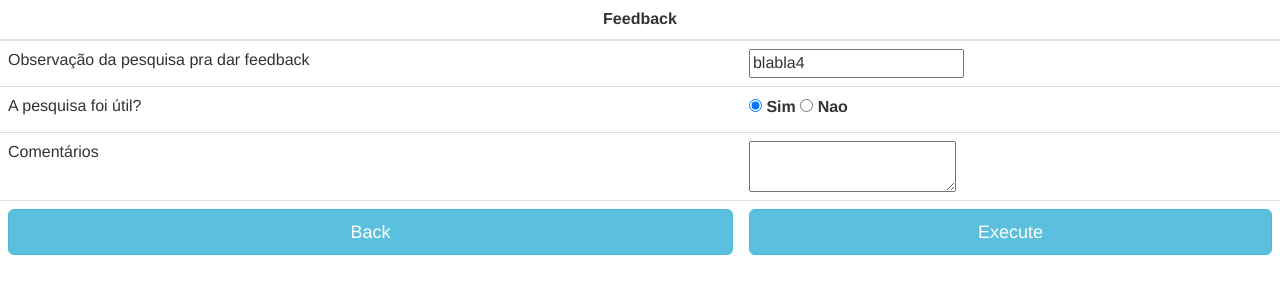
After one commit to wesley-ilia/xavier, a FastAPI app: template frontend/templates/log.html in a window 1280 px wide. The commit adds this page. Shown: the top 300 px of the page. Run offline with FastAPI, Linux system fonts and the light colour scheme; the template is opened without the code that fills it, so the values that code supplies are empty; some libraries are stand-ins or nearby versions.

Commit message:
added feedback page to frontend

```diff
--- a/frontend/main.py
+++ b/frontend/main.py
@@ -27,7 +27,11 @@ def startupbase(request: Request):
 def stackshare(request: Request):
     return templates.TemplateResponse('stackshare.html', context={'request': request})
 
-@app.get("/get_by_language/")
+@app.route('/log')
+def show_log(request: Request):
+    return templates.TemplateResponse('log.html', context={'request': request})
+
+@app.get("/get_by_language")
 def get_by_language(*, search: str, obs: str, output_name: str):
     output_csv = output_name + ".csv"
     query = f"SELECT * FROM stacks WHERE \
@@ -72,3 +76,23 @@ def get_in_startup_base(state_name: str, output_name: str, obs: str, mercado: st
     if error:
         return {"error": "search not found"}
     return FileResponse(output_csv, filename=output_csv)
+
+@app.get('/insert_into_log')
+def fill_log(comment: str, feedback: bool, obs: str):
+    log.set_feedback(feedback=feedback,
+                     comment=comment,
+                     obs=obs)
+    return {"message": "sucesso"}
+
+
+
+""" tabela logs
+id
+query
+result
+version
+date_time
+feedback
+obs
+comments
+"""
--- a/frontend/static/js/action.js
+++ b/frontend/static/js/action.js
@@ -7,4 +7,8 @@ $(document).ready(function() {
 		{
             window.location.assign("startupbase");
     });
+    $('#Log').click(function()
+		{
+            window.location.assign("log");
+    });
 })
--- /dev/null
+++ b/frontend/static/js/log.js
@@ -0,0 +1,13 @@
+$(document).ready(function () {
+    alert("tsts");
+    $('#back').click(function()
+		{
+      window.location.assign("/");
+    });
+    $('#execute').click(function()
+		{
+      alert("execute");
+    alert($('#sim').prop("checked"));
+    window.location.assign("insert_into_log?comment="+$('#comentario').val()+"&feedback="+$('#sim').prop("checked")+"&obs="+$('#obs').val());
+    });
+})
--- a/frontend/static/js/stackshare.js
+++ b/frontend/static/js/stackshare.js
@@ -7,6 +7,6 @@ $(document).ready(function() {
 		{
       alert("ff");
       /* alert($('#tecnologia').val()) */
-      window.location.assign("get_by_language/?search="+$('#tecnologia').val()+"&obs="+$('#obs').val()+"&output_name="+$('#output_name').val());
+      window.location.assign("get_by_language?search="+$('#tecnologia').val()+"&obs="+$('#obs').val()+"&output_name="+$('#output_name').val());
     });
 })
--- a/frontend/templates/index.html
+++ b/frontend/templates/index.html
@@ -1,9 +1,8 @@
 <script type="text/javascript" src="http://code.jquery.com/jquery-2.2.4.min.js"></script>
-<script src="../static/js/action.js?1" type="text/javascript"></script>
+<script src="../static/js/action.js?3" type="text/javascript"></script>
 <script src="https://cdn.jsdelivr.net/npm/bootstrap@5.0.2/dist/js/bootstrap.bundle.min.js" integrity="sha384-MrcW6ZMFYlzcLA8Nl+NtUVF0sA7MsXsP1UyJoMp4YLEuNSfAP+JcXn/tWtIaxVXM" crossorigin="anonymous"></script>
 <script src="https://cdn.jsdelivr.net/npm/admin-lte@3.1/dist/js/adminlte.min.js"></script>
 <link rel="stylesheet" href="https://maxcdn.bootstrapcdn.com/bootstrap/3.3.7/css/bootstrap.min.css">
-
 <html>
     <table class="table table-hover text-nowrap">
         <thead>
@@ -19,6 +18,9 @@
                 <td>
                     <button type="button" id="StackShare" name="StackShare" value="StackShare" class="btn btn-block btn-info btn-lg">StackShare</button>
                 </td>
+                <td>
+                    <button type="button" id="Log" name="Log" value="Log" class="btn btn-block btn-info btn-lg">Log</button>
+                </td>
             </tr>
         </tbody>
     </table>
--- /dev/null
+++ b/frontend/templates/log.html
@@ -0,0 +1,41 @@
+<html>
+<script type="text/javascript" src="http://code.jquery.com/jquery-2.2.4.min.js"></script>
+<script src="https://cdn.jsdelivr.net/npm/bootstrap@5.0.2/dist/js/bootstrap.bundle.min.js" integrity="sha384-MrcW6ZMFYlzcLA8Nl+NtUVF0sA7MsXsP1UyJoMp4YLEuNSfAP+JcXn/tWtIaxVXM" crossorigin="anonymous"></script>
+<script src="https://cdn.jsdelivr.net/npm/admin-lte@3.1/dist/js/adminlte.min.js"></script>
+<link rel="stylesheet" href="https://maxcdn.bootstrapcdn.com/bootstrap/3.3.7/css/bootstrap.min.css">
+<script src="../static/js/log.js?1" type="text/javascript"></script>
+    <table class="table table-hover text-nowrap">
+        <thead>
+            <tr>
+                <th style="text-align:center" colspan="2">Feedback</th>
+            </tr>
+        </thead>
+        <tbody>
+            <tr>
+                <td>Observação da pesquisa pra dar feedback</td>
+                <td><input id="obs" name="obs" type="text" value="blabla4"></td>
+            </tr>
+            <tr>
+                <td> A pesquisa foi útil? </td>
+                <td>
+                    <input type="radio" id="sim" name="feedback" value="sim" checked>
+                    <label> Sim</label>
+                    <input type="radio" id="nao" name="feedback" value="nao">
+                    <label> Nao</label>
+                </td>
+            </tr>
+            <tr>
+                <td>Comentários</td>
+                <td><textarea resize=none id="comentario"></textarea></td>
+            </tr>
+            <tr>
+                <td>
+                    <button type="button" id="back" name="back" value="back" class="btn btn-block btn-info btn-lg">Back</button>
+                </td>
+                <td>
+                    <button type="button" id="execute" name="execute" value="execute" class="btn btn-block btn-info btn-lg">Execute</button>
+                </td>
+            </tr>
+        </tbody>
+    </table>
+</html>
--- a/frontend/templates/startupbase.html
+++ b/frontend/templates/startupbase.html
@@ -48,7 +48,7 @@
                     <label > Saúde e Bem Estar</label>
                     <input type="checkbox" id="varejo" name="mercado" value="varejo">
                     <label > Varejo e Atacado</label>
-                    <input type="checkbox" id="marketing" name="mercado" value="marketing">
+                    <input type="checkbox" id="vendas" name="vendas" value="vendas">
                     <label > Venda e Marketing</label>
                 </td>
             </tr>
```
Also changed, not shown: frontend/Log.py (+2 -5 lines).
